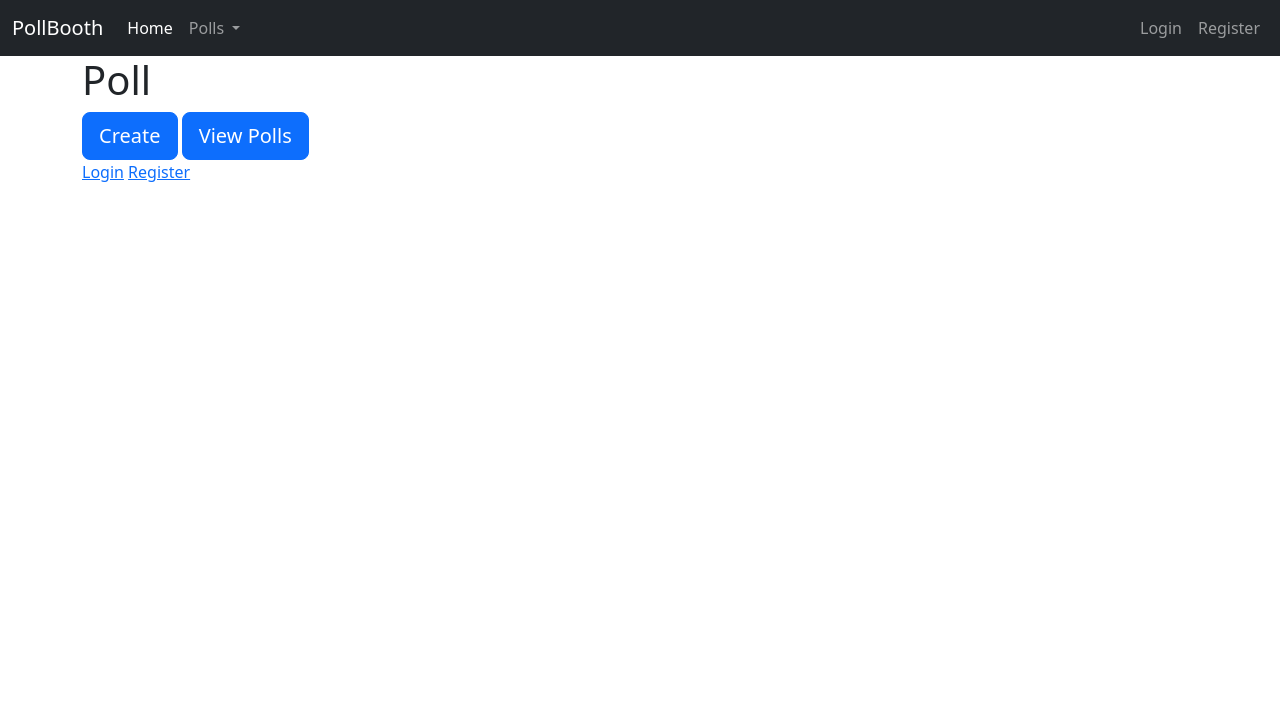
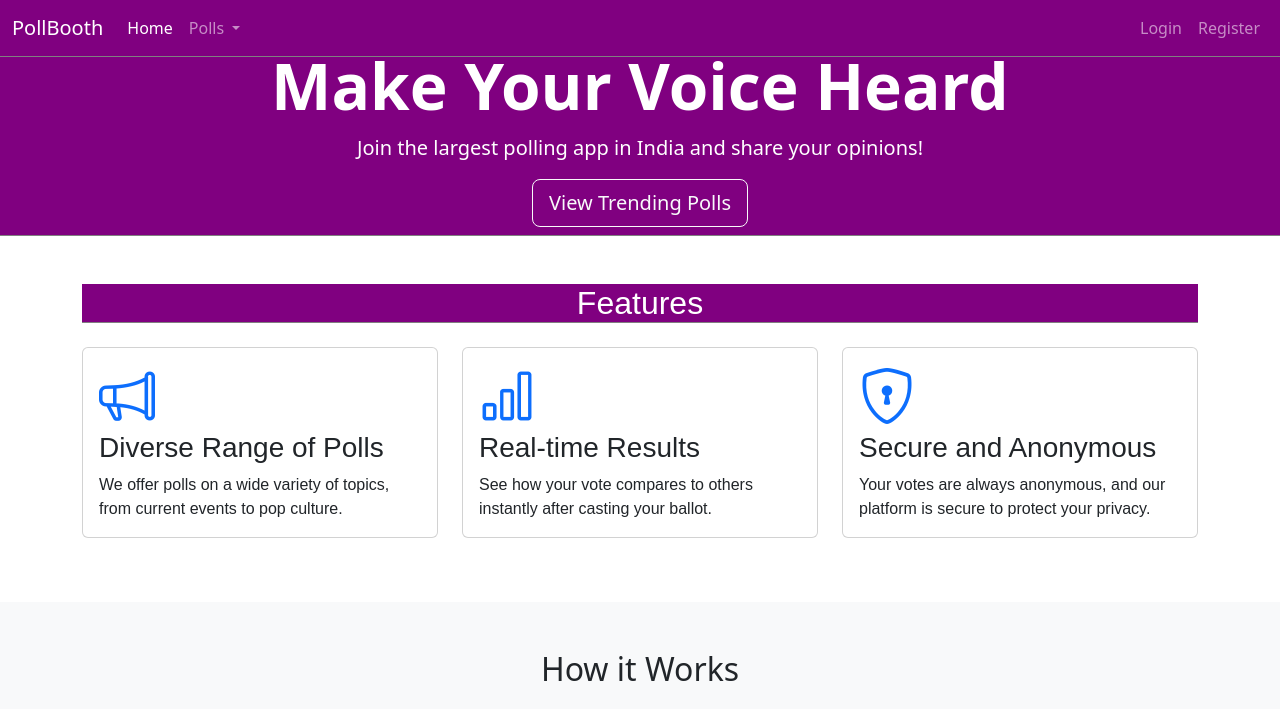
Before and after one commit to gargshi/poll-app-django, a Django app: page / in a window 1280 px wide. Shown: the top 709 px of the page. Before the commit the page ends 182 px from the top, so only its background shows below. Run offline with Django 5.2, Linux system fonts and the light colour scheme.

Commit message:
beautification-plus-some-minor-logic-fix-29052024

```diff
--- a/myPollsProject/poll/templates/index.html
+++ b/myPollsProject/poll/templates/index.html
@@ -9,20 +9,86 @@
 		<script src="{% static 'js/main.js' %}"></script>
 	</head>
 	<body>
-		<div class="container">
-			{% include 'messages.html' %}
-			<h1>Poll</h1>
-			<a class="btn btn-primary btn-lg" href="{% url 'createPoll' %}">Create</a>
-			<a class="btn btn-primary btn-lg" href="{% url 'listPolls' %}">View Polls</a>
-			<br>
+		{% include 'messages.html' %}
+		<header class="hero d-flex justify-content-center align-items-center text-center bg-purple text-white">
+			<div class="container pad-bottom">
+				{% if request.user.is_authenticated %}
+					<h1 class="display-3 fw-bold">Welcome {{ request.user.username }}</h1>
+					{% else %}
+					<h1 class="display-3 fw-bold">Make Your Voice Heard</h1>
+					<p class="lead">Join the largest polling app in India and share your opinions!</p>
+				{% endif %}
+				<a href="{% url 'listPolls' %}" class="btn btn-lg btn-outline-light">View Trending Polls</a>
+				<!-- <a href="#" class="btn btn-lg btn-outline-light">Join the Conversation</a> -->
+				<!-- <a href="#" class="btn btn-lg btn-light">Sign Up Now</a>								 -->
+			</div>
 
-			{% if request.user.is_authenticated %}
-				<a> Welcome {{ request.user.username }}</a>
+		</header>
+		<section class="features py-5 font-arial">
+			<div class="container">
+				<h2 class="text-center mb-4 bg-purple text-white">Features</h2>
+				<div class="row">
+					<div class="col-md-4">
+						<div class="card mb-3">
+							<div class="card-body">
+								<i class="bi bi-megaphone display-4 text-primary mb-3"></i>
+								<h3 class="card-title">Diverse Range of Polls</h3>
+								<p class="card-text">We offer polls on a wide variety of topics, from current events to pop culture.</p>
+							</div>
+						</div>
+					</div>
+					<div class="col-md-4">
+						<div class="card mb-3">
+							<div class="card-body">
+								<i class="bi bi-bar-chart display-4 text-primary mb-3"></i>
+								<h3 class="card-title">Real-time Results</h3>
+								<p class="card-text">See how your vote compares to others instantly after casting your ballot.</p>
+							</div>
+						</div>
+					</div>
+					<div class="col-md-4">
+						<div class="card mb-3">
+							<div class="card-body">
+								<i class="bi bi-shield-lock display-4 text-primary mb-3"></i>
+								<h3 class="card-title">Secure and Anonymous</h3>
+								<p class="card-text">Your votes are always anonymous, and our platform is secure to protect your privacy.</p>
+							</div>
+						</div>
+					</div>
+				</div>
+			</div>
+		</section>
 
-			{% else %}
-				<a href="{% url 'user_login' %}">Login</a>
-				<a href="{% url 'user_register' %}">Register</a>
-			{% endif %}
-		</div>
+		{% if not request.user.is_authenticated %}
+			<section class="how-it-works py-5 bg-light">
+				<div class="container">
+					<h2 class="text-center mb-4">How it Works</h2>
+					<div class="row">
+						<div class="col-md-6">
+							<img src="https://encrypted-tbn0.gstatic.com/images?q=tbn:ANd9GcSTE0aSJkVYgfHI79Wqetu5objO5cGaVdnmOg&s" alt="Person using phone to vote in a poll" class="img-fluid mb-3">
+						</div>
+						<div class="col-md-6">
+							<ol class="list-group">
+								<li class="list-group-item">Sign up for a free account.</li>
+								<li class="list-group-item">Browse through our ongoing polls.</li>
+								<li class="list-group-item">Cast your vote on the ones that interest you.</li>
+								<li class="list-group-item">See the results instantly and share your thoughts.</li>
+							</ol>
+						</div>
+					</div>
+				</div>
+			</section>
+		{% endif %}
+
+		<section class="cta py-5 text-center bg-purple text-white">
+			<div class="container">
+				<h1 class="display-6 fw-bold">Have an interesting poll topic?</h1>
+				<p class="lead">Get started in no time! <strong>Join the Movement Today!</strong></p>
+				<a href="{% url 'createPoll' %}" class="btn btn-lg btn-outline-light">Create Poll</a>
+				<!-- <a href="#" class="btn btn-lg btn-primary">Sign Up Now</a> -->
+			</div>
+		</section>
 	</body>
+<hr>
+
 </html>
--- a/myPollsProject/poll/templates/navbar.html
+++ b/myPollsProject/poll/templates/navbar.html
@@ -12,7 +12,7 @@
 
 <!-- Tempus Dominus Styles -->
 <!-- <link rel="stylesheet" href="https://cdn.jsdelivr.net/npm/@eonasdan/tempus-dominus@6.9.4/dist/css/tempus-dominus.min.css" crossorigin="anonymous"> -->
-<nav class="navbar navbar-expand-lg navbar-dark bg-dark">
+<nav class="navbar navbar-expand-lg navbar-dark bg-purple fixed-top">
 	<div class="container-fluid">
 		<a class="navbar-brand" href="{% url 'index' %}">PollBooth</a>
 		<button class="navbar-toggler" type="button" data-bs-toggle="collapse" data-bs-target="#navbarSupportedContent" aria-controls="navbarSupportedContent" aria-expanded="false" aria-label="Toggle navigation">
@@ -83,3 +83,5 @@
 		</div>
 	</div>
 </nav>
+<br>
+<br>
--- a/myPollsProject/poll/views.py
+++ b/myPollsProject/poll/views.py
@@ -44,13 +44,13 @@ def listPolls(request):
 	if request.method == 'POST':
 		query=request.POST['search']
 		made_by_me = False
-		polls = Option.objects.values('poll').annotate(c=Sum('votes')).values('poll__id','poll__question','poll__pub_date','c','poll__is_anonymous','poll__created_by__username','poll__poll_end').filter(poll__question__contains=query).order_by('-poll__pub_date').all()
+		polls = Option.objects.values('poll').annotate(c=Sum('votes')).values('poll__id','poll__question','poll__pub_date','c','poll__is_anonymous','poll__created_by__username','poll__poll_end').filter(poll__question__icontains=query).order_by('-poll__pub_date').all()
 		if request.user.is_authenticated:
 			made_by_me = request.POST.get('made_by_me')
 			if made_by_me and made_by_me == 'on':
-				polls = Option.objects.values('poll').annotate(c=Sum('votes')).values('poll__id','poll__question','poll__pub_date','c','poll__is_anonymous','poll__created_by__username','poll__poll_end').filter(poll__question__contains=query,poll__created_by=request.user).order_by('-poll__pub_date').all()
+				polls = Option.objects.values('poll').annotate(c=Sum('votes')).values('poll__id','poll__question','poll__pub_date','c','poll__is_anonymous','poll__created_by__username','poll__poll_end').filter(poll__question__icontains=query,poll__created_by=request.user).order_by('-poll__pub_date').all()
 		else:
-			polls = Option.objects.values('poll').annotate(c=Sum('votes')).values('poll__id','poll__question','poll__pub_date','c','poll__is_anonymous','poll__created_by__username','poll__poll_end').filter(poll__question__contains=query).order_by('-poll__pub_date').all()
+			polls = Option.objects.values('poll').annotate(c=Sum('votes')).values('poll__id','poll__question','poll__pub_date','c','poll__is_anonymous','poll__created_by__username','poll__poll_end').filter(poll__question__icontains=query).order_by('-poll__pub_date').all()
 		# check if polls are already voted
 		for poll in polls:
 			if request.user.is_authenticated:
--- a/myPollsProject/static/css/main.css
+++ b/myPollsProject/static/css/main.css
@@ -1,3 +1,6 @@
+*{
+	scroll-behavior: smooth;
+}
 .font-arial{
 	font-family: 'Arial','SegoeUI',"Helvetica Neue",Helvetica,Arial,sans-serif;
 }
@@ -59,3 +62,11 @@
 	justify-content: space-between;
 	overflow: hidden;
 }
+.pad-bottom{
+	padding-bottom: 1vh;
+}
+
+.bg-purple{
+	background-color: purple;
+	border-bottom: 1px solid grey;
+}
```
Also changed, not shown: myPollsProject/poll/templates/viewPolls.html (+4 -3 lines).
